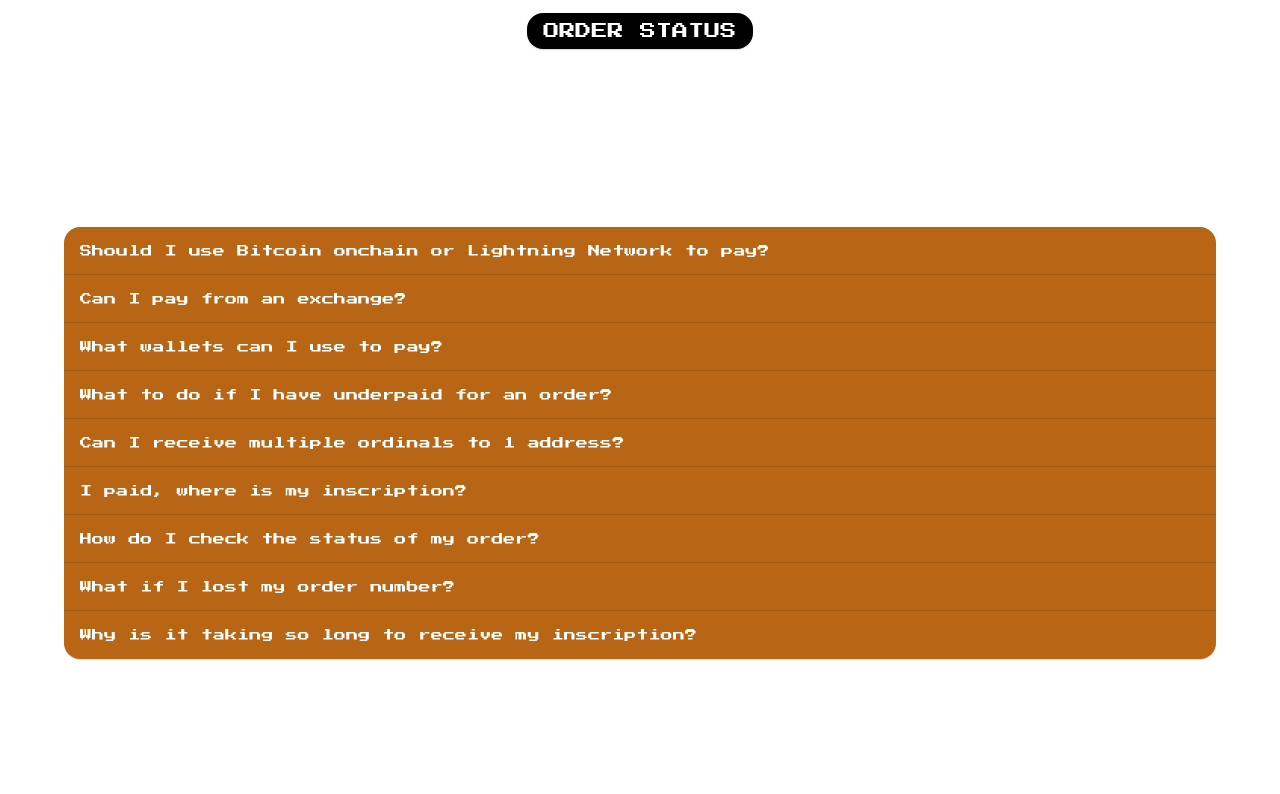
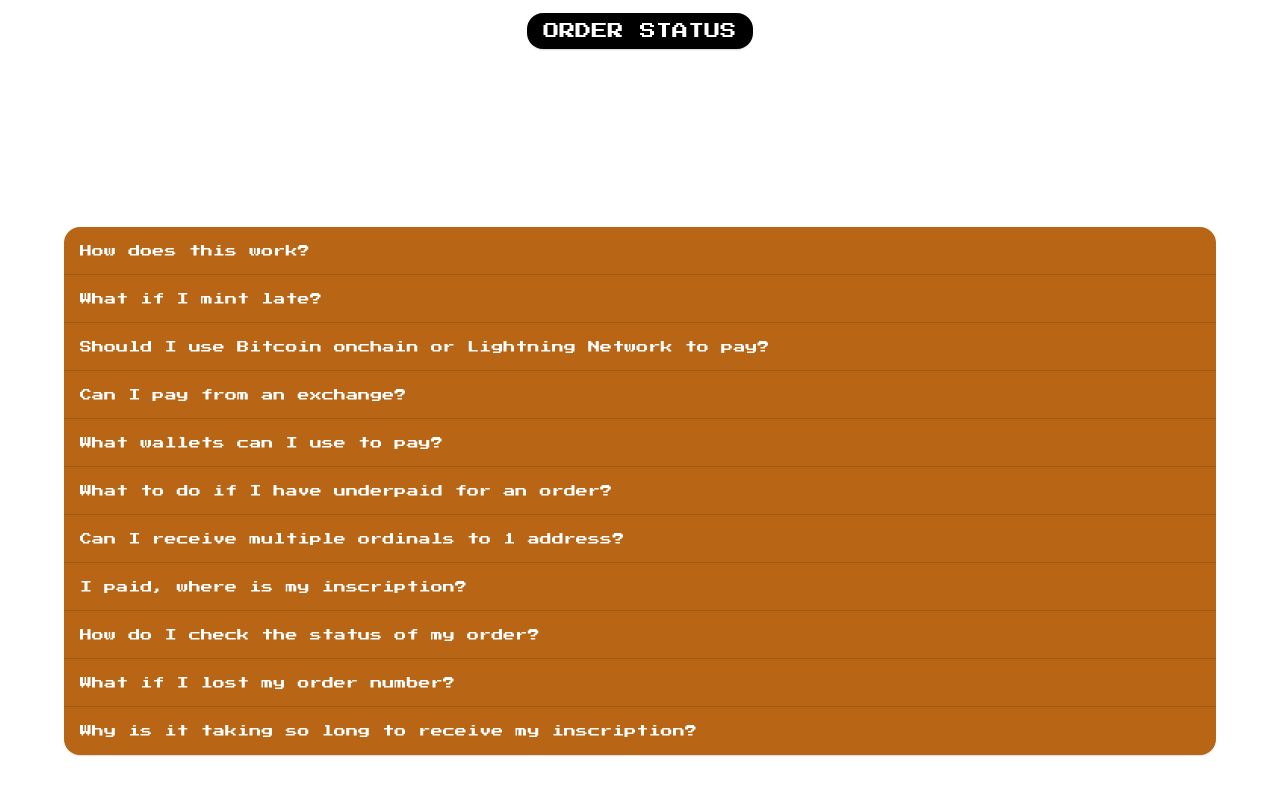
Before and after one commit to ondrisvu/normies-launchpad, a Next.js app: page / in a window 1280 px wide. Shown: the part 1179-1973 px from the top of the page. Built offline with nearby package versions, Linux system fonts and the light colour scheme; no server answers.

Commit message:
updated faq

```diff
--- a/src/constants/questions.ts
+++ b/src/constants/questions.ts
@@ -4,6 +4,14 @@ export interface Question {
 }
 
 export const questions: Question[] = [
+  {
+question: "How does this work?",
+answer: 'Choose the amount you would like to mint and click "Mint Now". We will inscribe them and send you the next available NFT IDs. Items are inscribed on payment receipt. Note: Lightning payment will be processed instantly.'
+  },
+  {
+question: "What if I mint late?",
+answer: "We do not guarantee any inscription numbers or NFT ids. It's first come first serve. If an order is placed and mint ends before payment is settled, we will provide refunds."
+  },
   {
     question: "Should I use Bitcoin onchain or Lightning Network to pay?",
     answer: `We recommend that you use Lightning to pay for the inscription as they are instant and free. On chain Bitcoin payments can take much longer as they need to wait for 1-confirmation on Bitcoin.
```
